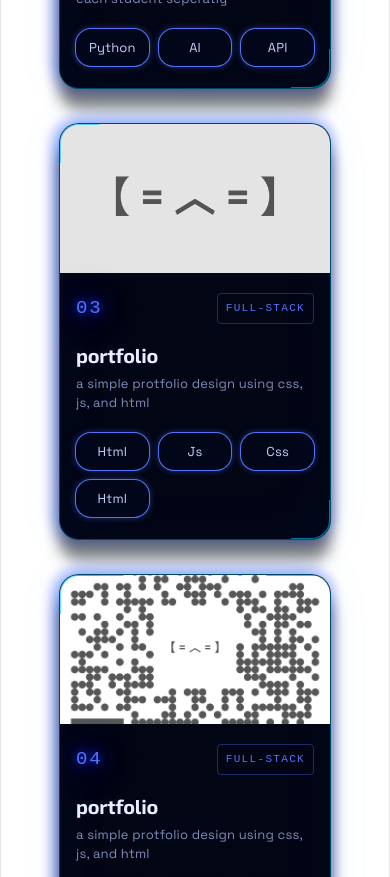
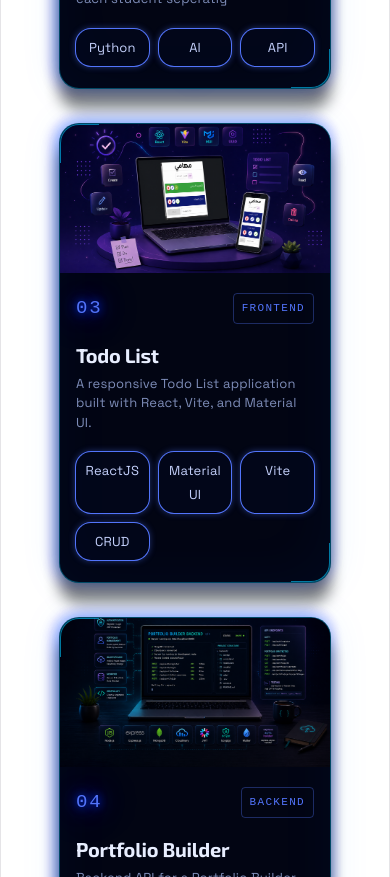
Before and after one commit to Amany-Elsayed/improved-portfolio, a React (Vite) app: page / in a window 390 px wide. Shown: the part 6700-7577 px from the top of the page. Built offline with nearby package versions, Linux system fonts and the light colour scheme.

Commit message:
finished projects section

```diff
--- a/src/animations/ProjectsTreeReveal.css
+++ b/src/animations/ProjectsTreeReveal.css
@@ -68,7 +68,7 @@
 }
 
 .projects-animated-branch.bottom {
-  top: 650px;
+  top: 730px;
 }
 
 .projects-animated-branch.left.top,
--- a/src/components/Projects.css
+++ b/src/components/Projects.css
@@ -245,7 +245,7 @@
 .projects-hover-overlay {
   position: absolute;
   inset: 0;
-   background: rgba(6, 10, 28, 0.45);
+  background: rgba(6, 10, 28, 0.45);
   backdrop-filter: blur(8px);
   -webkit-backdrop-filter: blur(8px);
   display: flex;
@@ -531,7 +531,7 @@
 
   .projects-tree-diagram {
     top: 17rem;
-    height: 880px;
+    height: 1050px;
   }
 
   .projects-tree-diagram1,
@@ -541,7 +541,7 @@
 
   .projects-tree-diagram3,
   .projects-tree-diagram4 {
-    top: 647px;
+    top: 730px;
   }
 }
 
@@ -557,7 +557,7 @@
   .projects-tree-diagram {
     top: 17rem;
     width: min(780px, calc(100vw - 10rem));
-    height: 880px;
+    height: 1050px;
   }
 
   .projects-tree-diagram1,
@@ -577,7 +577,7 @@
   .projects-tree-diagram3,
   .projects-tree-diagram4,
   .projects-animated-branch.bottom {
-    top: 650px;
+    top: 730px;
   }
 }
 
@@ -593,7 +593,7 @@
   .projects-tree-diagram {
     top: 15rem;
     width: min(780px, calc(100vw - 10rem));
-    height: 870px;
+    height: 1050px;
   }
 
   .projects-tree-diagram1,
@@ -613,7 +613,7 @@
   .projects-tree-diagram3,
   .projects-tree-diagram4,
   .projects-animated-branch.bottom {
-    top: 650px;
+    top: 730px;
   }
 }
 
@@ -645,13 +645,13 @@
   }
 
   .projects-card {
-    width: 240px;
+    width: 320px;
     padding: 20px 18px 24px;
   }
 
   .projects-tree-diagram {
     width: 620px;
-    height: 950px;
+    height: 1125px;
     top: 21rem;
   }
 
@@ -672,7 +672,7 @@
   .projects-tree-diagram3,
   .projects-tree-diagram4,
   .projects-animated-branch.bottom {
-    top: 650px;
+    top: 730px;
   }
 
   .projects-tree-animated-beam {
@@ -723,7 +723,7 @@
 
   .projects-tree-diagram {
     width: 620px;
-    height: 1800px;
+    height: 2050px;
     top: 20rem;
   }
 
@@ -795,7 +795,7 @@
 
   .projects-tree-diagram {
     top: 19.5rem;
-    height: calc(100% - 17.5rem);
+    height: calc(100% - 16.5rem);
   }
 
   .projects-tree-animated-beam {
--- a/src/components/Projects.jsx
+++ b/src/components/Projects.jsx
@@ -66,14 +66,14 @@ const projects = [
   {
     number: "03",
     pic: "/project3.png",
-    section: "FULL-STACK",
-    title: "portfolio",
-    desc: "a simple protfolio design using css, js, and html",
-    chips: ["html", "js", "css", "html"],
+    section: "FRONTEND",
+    title: "Todo List",
+    desc: "A responsive Todo List application built with React, Vite, and Material UI.",
+    chips: ["ReactJS", "Material UI", "Vite", "CRUD"],
     gitButton: (
       <Button
         component="a"
-        href="https://github.com/Amany-Elsayed"
+        href="https://github.com/Amany-Elsayed/Todo-CRUD-React"
         target="_blank"
         rel="noopener noreferrer"
         variant="contained"
@@ -85,7 +85,7 @@ const projects = [
     openButton: (
       <Button
         component="a"
-        href="https://github.com/Amany-Elsayed"
+        href="todo-crud-react-test.netlify.app"
         target="_blank"
         rel="noopener noreferrer"
         variant="contained"
@@ -98,14 +98,14 @@ const projects = [
   {
     number: "04",
     pic: "/project4.png",
-    section: "FULL-STACK",
-    title: "portfolio",
-    desc: "a simple protfolio design using css, js, and html",
-    chips: ["Python", "AI", "API"],
+    section: "BACKEND",
+    title: "Portfolio Builder",
+    desc: "Backend API for a Portfolio Builder application built with Node.js, Express, and MongoDB. This backend handles authentication, portfolio management, and image uploads.",
+    chips: ["NodeJS", "ExpressJS", "MongoDB", "JWT", "Cloudinary", "Multer"],
     gitButton: (
       <Button
         component="a"
-        href="https://github.com/Amany-Elsayed"
+        href="https://github.com/Amany-Elsayed/Portfolio-Builder"
         target="_blank"
         rel="noopener noreferrer"
         variant="contained"
@@ -114,18 +114,7 @@ const projects = [
         Open GitHub
       </Button>
     ),
-    openButton: (
-      <Button
-        component="a"
-        href="https://github.com/Amany-Elsayed"
-        target="_blank"
-        rel="noopener noreferrer"
-        variant="contained"
-        className="project-card-btn"
-      >
-        Try It Out
-      </Button>
-    ),
+    openButton: "",
   },
 ];
 
--- a/src/components/Skills.css
+++ b/src/components/Skills.css
@@ -590,8 +590,8 @@
   }
 
   .skills-tree-diagram {
-    top: 16rem;
-    height: 650px;
+    top: 17rem;
+    height: 640px;
   }
 
   .skills-tree-diagram1,
@@ -617,7 +617,7 @@
   }
 
   .skills-tree-diagram {
-    top: 16rem;
+    top: 20rem;
     width: min(780px, calc(100vw - 10rem));
     height: 650px;
   }
@@ -653,9 +653,9 @@
   }
 
   .skills-tree-diagram {
-    top: 15rem;
+    top: 20rem;
     width: min(780px, calc(100vw - 10rem));
-    height: 620px;
+    height: 670px;
   }
 
   .skills-tree-diagram1,
```
Also changed, not shown: public/project3.png, public/project4.png.
